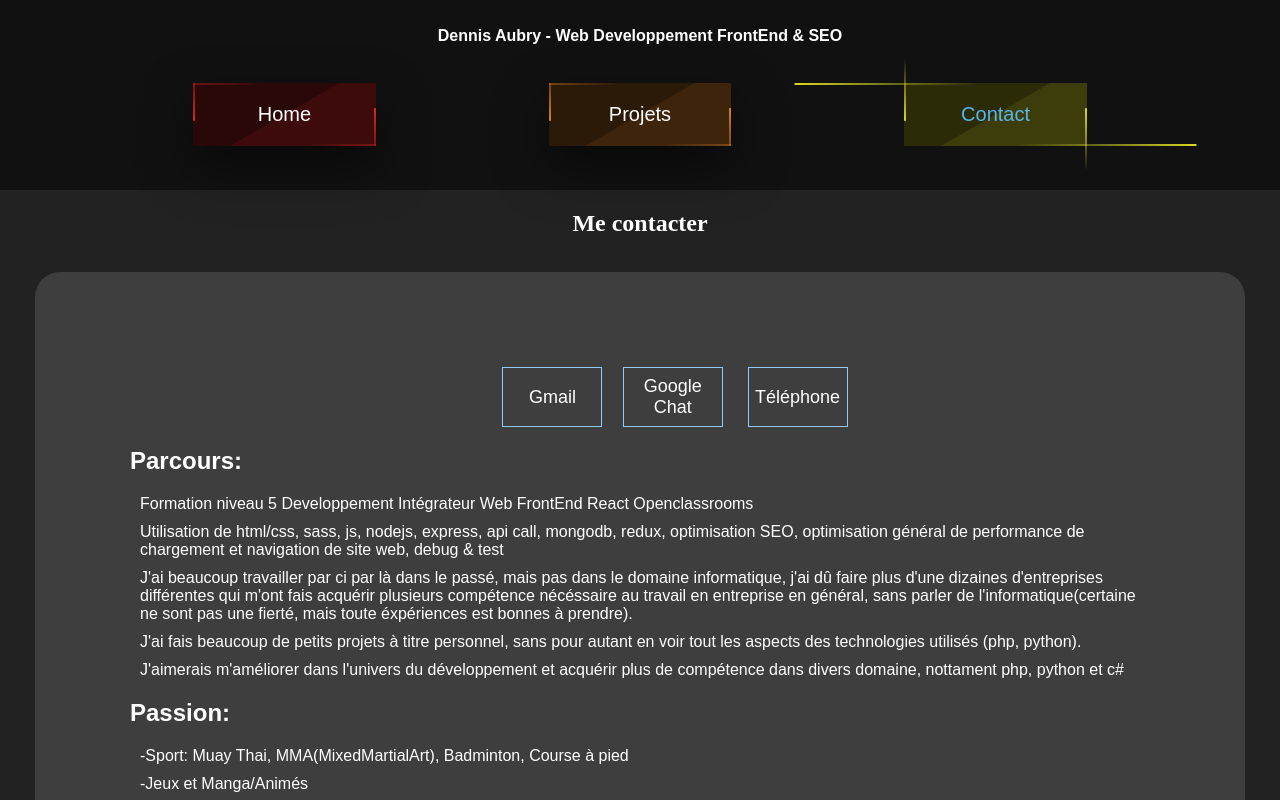
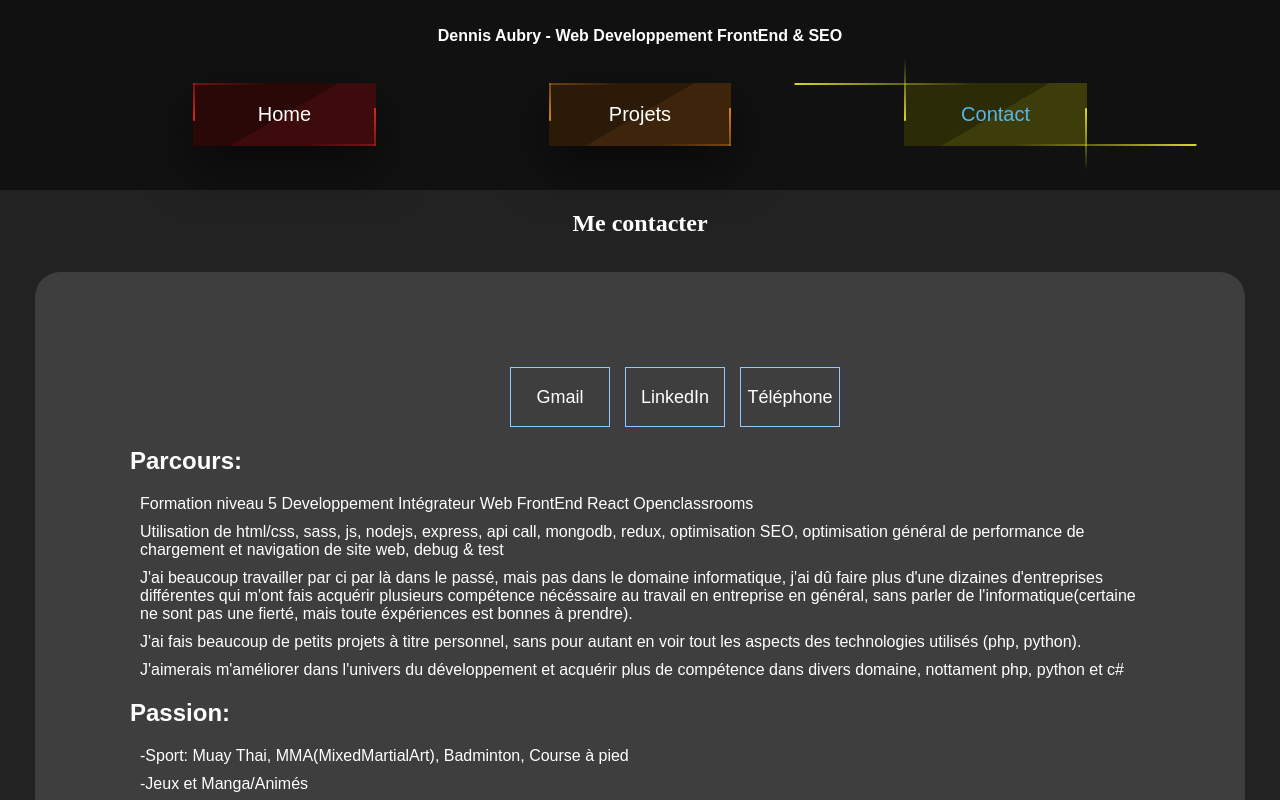
Before and after one commit to DennAmo/portfolio-projet-12, a React (Create React App) app: page /aboutme in a window 1280 px wide. Shown: the top 800 px of the page. Built offline with nearby package versions, Linux system fonts and the light colour scheme.

Commit message:
linkedin add

```diff
--- a/src/components/AboutmeContent.js
+++ b/src/components/AboutmeContent.js
@@ -25,10 +25,10 @@ const AboutmeContent = () => {
               </div>
             </a>
 
-            <a className="container" href="https://chat.google.com/room/AAAAvaJ2eyU?cls=7">
+            <a className="container" href="https://www.linkedin.com/in/dennis-aubry/">
               <div className="center">
                 <button className="btn">
-                  <span>Google Chat</span>
+                  <span>LinkedIn</span>
                 </button>
               </div>
             </a>
```
